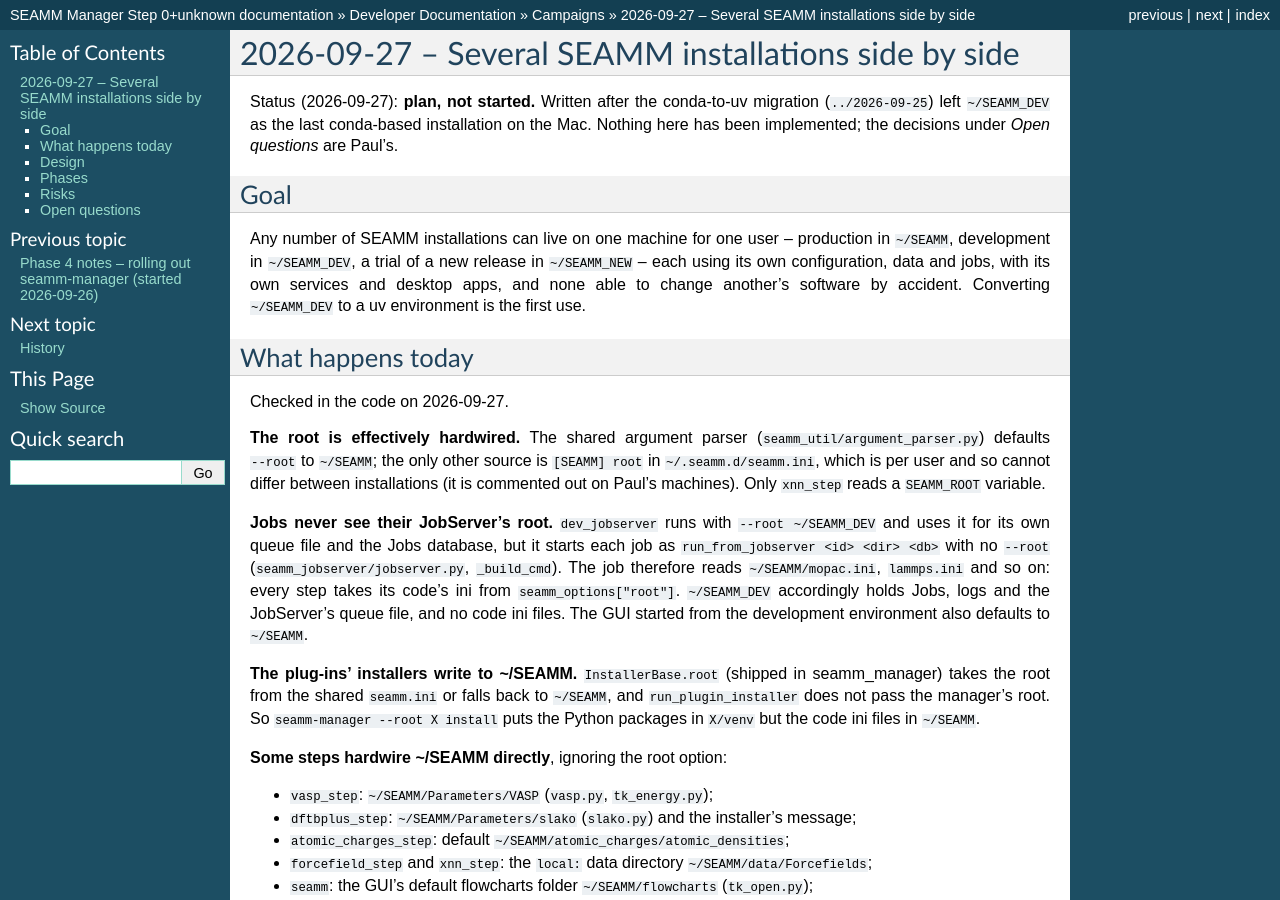
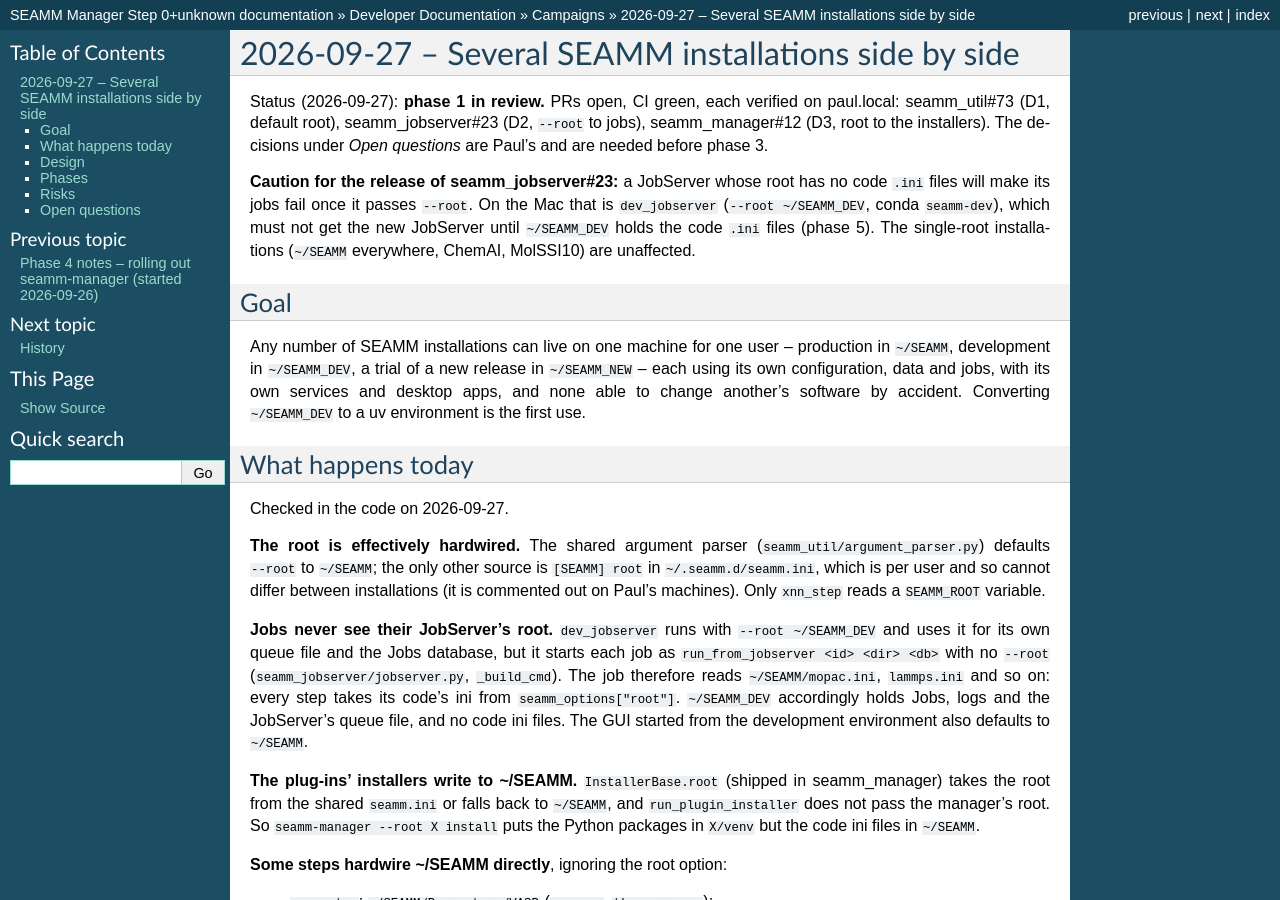
Before and after one commit to molssi-seamm/seamm_manager, a Sphinx documentation site: the page built from docs/developer_guide/campaigns/2026-09-27/index.rst, in a window 1280 px wide and 900 px high. Built offline with Sphinx 7.4.7, drawn with Linux system fonts in a browser that asks for light colours; pages that are not in the unit, such as notebooks, are missing from menus.

Commit message:
Docs: phase 1 status and the dev_jobserver caution
Co-Authored-By: Claude Opus 5.5 <noreply@anthropic.com>

```diff
--- a/docs/developer_guide/campaigns/2026-09-27/index.rst
+++ b/docs/developer_guide/campaigns/2026-09-27/index.rst
@@ -1,10 +1,16 @@
 2026-09-27 -- Several SEAMM installations side by side
 ======================================================
 
-Status (2026-09-27): **plan, not started.** Written after the conda-to-uv migration
-(``../2026-09-25``) left ``~/SEAMM_DEV`` as the last conda-based installation on the
-Mac. Nothing here has been implemented; the decisions under *Open questions* are
-Paul's.
+Status (2026-09-27): **phase 1 in review.** PRs open, CI green, each verified on
+paul.local: seamm_util#73 (D1, default root), seamm_jobserver#23 (D2, ``--root`` to
+jobs), seamm_manager#12 (D3, root to the installers). The decisions under *Open
+questions* are Paul's and are needed before phase 3.
+
+**Caution for the release of seamm_jobserver#23:** a JobServer whose root has no code
+``.ini`` files will make its jobs fail once it passes ``--root``. On the Mac that is
+``dev_jobserver`` (``--root ~/SEAMM_DEV``, conda ``seamm-dev``), which must not get the
+new JobServer until ``~/SEAMM_DEV`` holds the code ``.ini`` files (phase 5). The
+single-root installations (``~/SEAMM`` everywhere, ChemAI, MolSSI10) are unaffected.
 
 Goal
 ----
```
